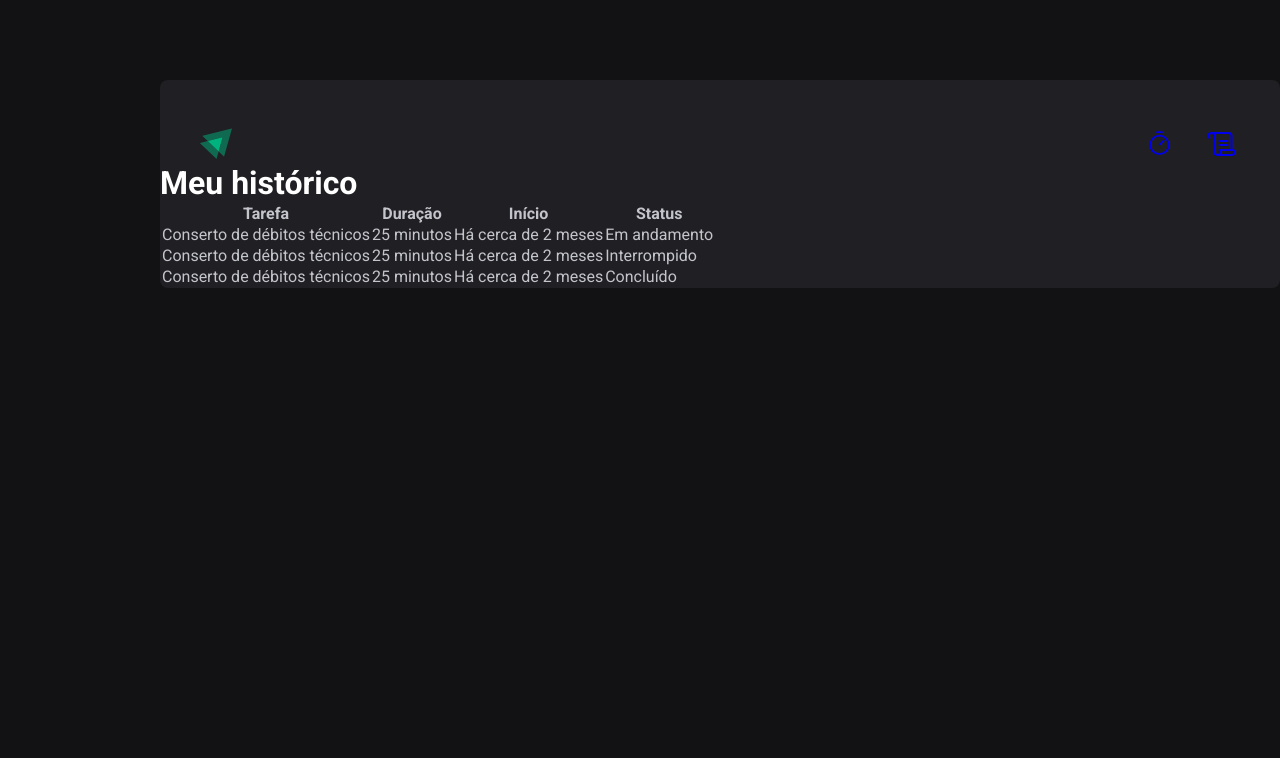
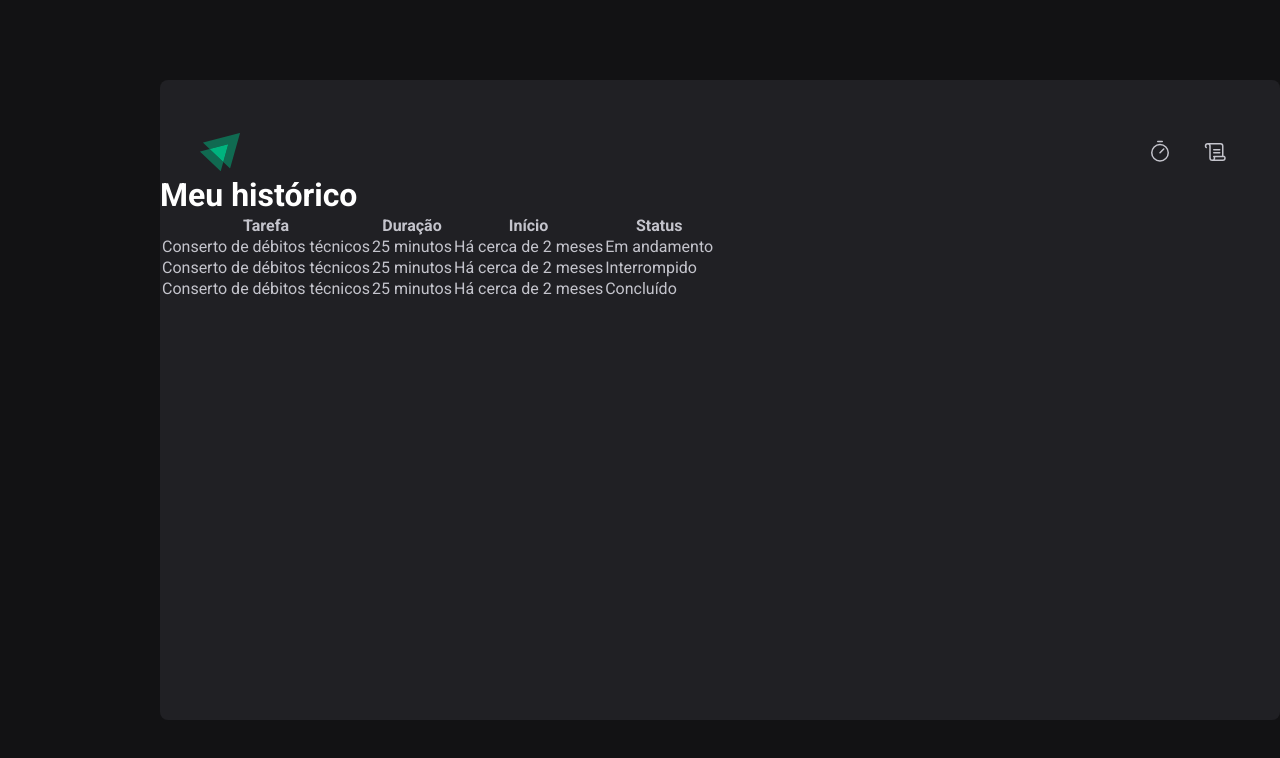
Before and after one commit to joaogabriellyra/ignite-timer, a Next.js app: page /history in a window 1280 px wide. Shown: the top 758 px of the page. Built offline with nearby package versions, Linux system fonts and the light colour scheme.

Commit message:
positioning the icons. unseting the unset all

```diff
--- a/app/components/header.module.css
+++ b/app/components/header.module.css
@@ -1,39 +1,39 @@
 .header {
   display: flex;
+  align-items: center;
   justify-content: space-between;
-  padding-top: 3rem;
+
+  padding: 3rem 2.5rem 0;
 }
 
-.rocketseatLogo {
-  margin-left: 2.5rem;
-  cursor: pointer;
+.navHeaderIcons {
+  display: flex;
+  gap: 0.5rem;
 }
 
-.divHeaderIcons {
-  margin-right: 2.5rem;
+.navHeaderIcons a {
+  display: flex;
+  justify-content: center;
+  align-items: center;
+
+  color: inherit;
+  cursor: pointer;
+  box-shadow: none;
+
+  width: 3rem;
+  height: 3rem;
+  border-top: 3px solid transparent;
+  border-bottom: 3px solid transparent;
 }
 
-.timerSvg {
-  margin-right: 2rem;
-  cursor: pointer;
-}
-
-.timerSvg:hover {
+.navHeaderIcons a:hover {
   border-bottom: 3px solid var(--green-500);
 }
 
-.timerSvgActive {
+.navHeaderIcons a:active {
   color: var(--green-500);
 }
 
-.historySvg {
-  cursor: pointer;
-}
-
-.historySvg:hover {
-  border-bottom: 3px solid var(--green-500);
-}
-
-.historySvgActive {
+.active {
   color: var(--green-500);
 }
--- a/app/components/header.tsx
+++ b/app/components/header.tsx
@@ -9,19 +9,19 @@ export default function Header() {
     <header className={styles.header}>
       <Image
         src={logo}
-        width={logo.width}
-        height={logo.height}
+        width={40}
+        height={40}
         alt="rocketseat logo"
         className={styles.rocketseatLogo}
       />
-      <div className={styles.divHeaderIcons}>
+      <nav className={styles.navHeaderIcons}>
         <Link href="/home">
-          <Timer width={27} height={32} className={styles.timerSvg} />
+          <Timer size={24} />
         </Link>
         <Link href="/history">
-          <Scroll width={35} height={32} className={styles.historySvg} />
+          <Scroll size={24} />
         </Link>
-      </div>
+      </nav>
     </header>
   )
 }
--- a/app/globals.css
+++ b/app/globals.css
@@ -44,6 +44,7 @@ body {
   color: var(--gray-300);
   border-radius: 8px;
   width: 70rem;
+  height: calc(100vh - 10rem);
 }
 
 body, input, textarea, button {
```
